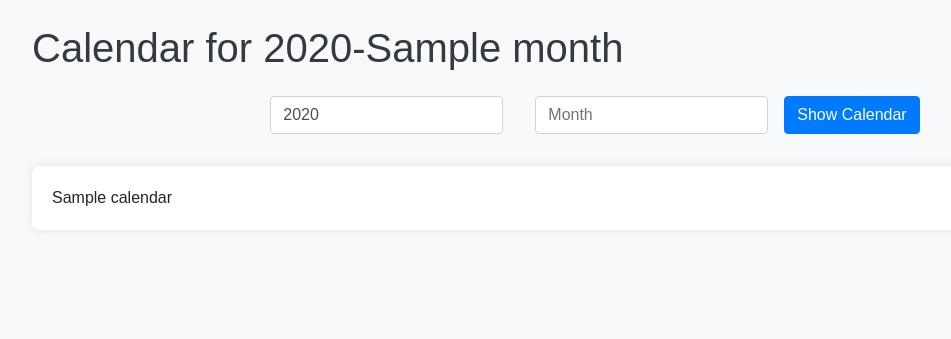
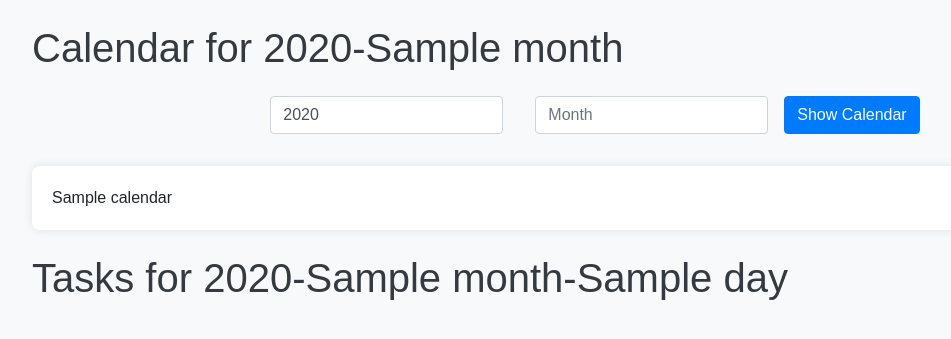
Before and after one commit to rossmcmahan/Calendar, a Flask app: template calendar_app/templates/calendar.html in a window 1280 px wide. Shown: the top 339 px of the page, without its empty margins (53-1004 px from the left). Run offline with Flask 3, Linux system fonts and the light colour scheme; the template is opened without the code that fills it: most values are stand-ins (such as "Sample title", 1, 10 or a date in 2020); some libraries are stand-ins or nearby versions.

Commit message:
calendar with highlighted selected day

```diff
--- a/calendar_app/app.py
+++ b/calendar_app/app.py
@@ -26,4 +26,4 @@ def index():
 
 
 if __name__ == '__main__':
-	app.run(debug=True)
+	app.run()
--- a/calendar_app/templates/calendar.html
+++ b/calendar_app/templates/calendar.html
@@ -31,11 +31,22 @@
         {{ calendar|safe }}
       </div>
     </div>
+    <div class="container">
+      <h1 class="mt-4">Tasks for {{ year }}-{{ month }}-{{ day }}</h1>
+    </div>
     <script src="https://code.jquery.com/jquery-3.5.1.slim.min.js"></script>
     <script src="https://cdn.jsdelivr.net/npm/@popperjs/core@2.5.2/dist/umd/popper.min.js"></script>
     <script src="https://stackpath.bootstrapcdn.com/bootstrap/4.5.2/js/bootstrap.min.js"></script>
     <script>
       document.addEventListener("DOMContentLoaded", function() {
+        const selectedDay = document.getElementById("day").value;
+        if (selectedDay) {
+          document.querySelectorAll(".calendar td").forEach(function(td) {
+            if (td.innerHTML.trim() === selectedDay) {
+              td.classList.add("selected-day");
+            }
+          });
+        }
         document.querySelectorAll(".calendar td").forEach(function(td) {
           if (td.innerHTML.trim() !== "" && !isNaN(td.innerHTML.trim())) {
             td.style.cursor = "pointer";
@@ -45,7 +56,6 @@
                 day.classList.remove("selected-day");
               });
               this.classList.add("selected-day");
-
               document.getElementById("calendar-form").submit();
             });
           }
```
